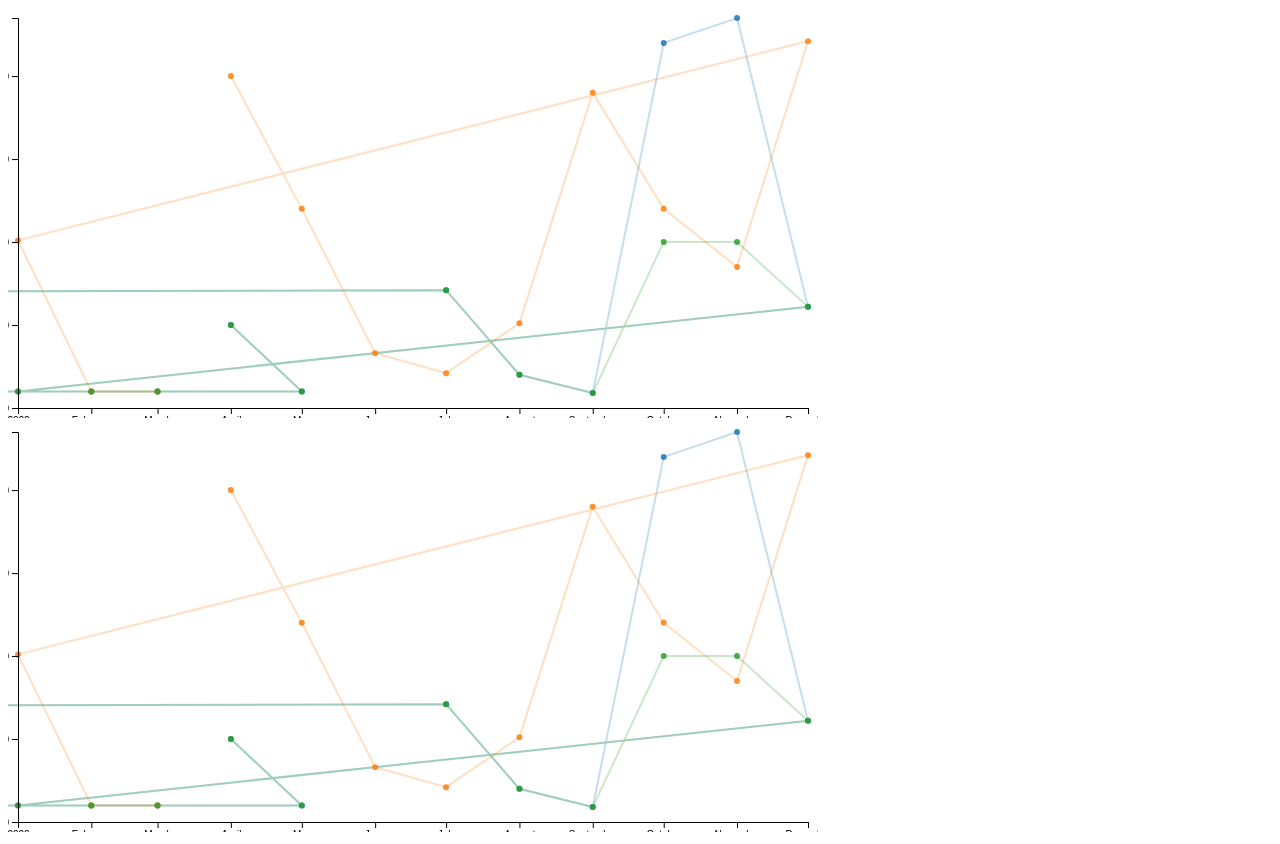
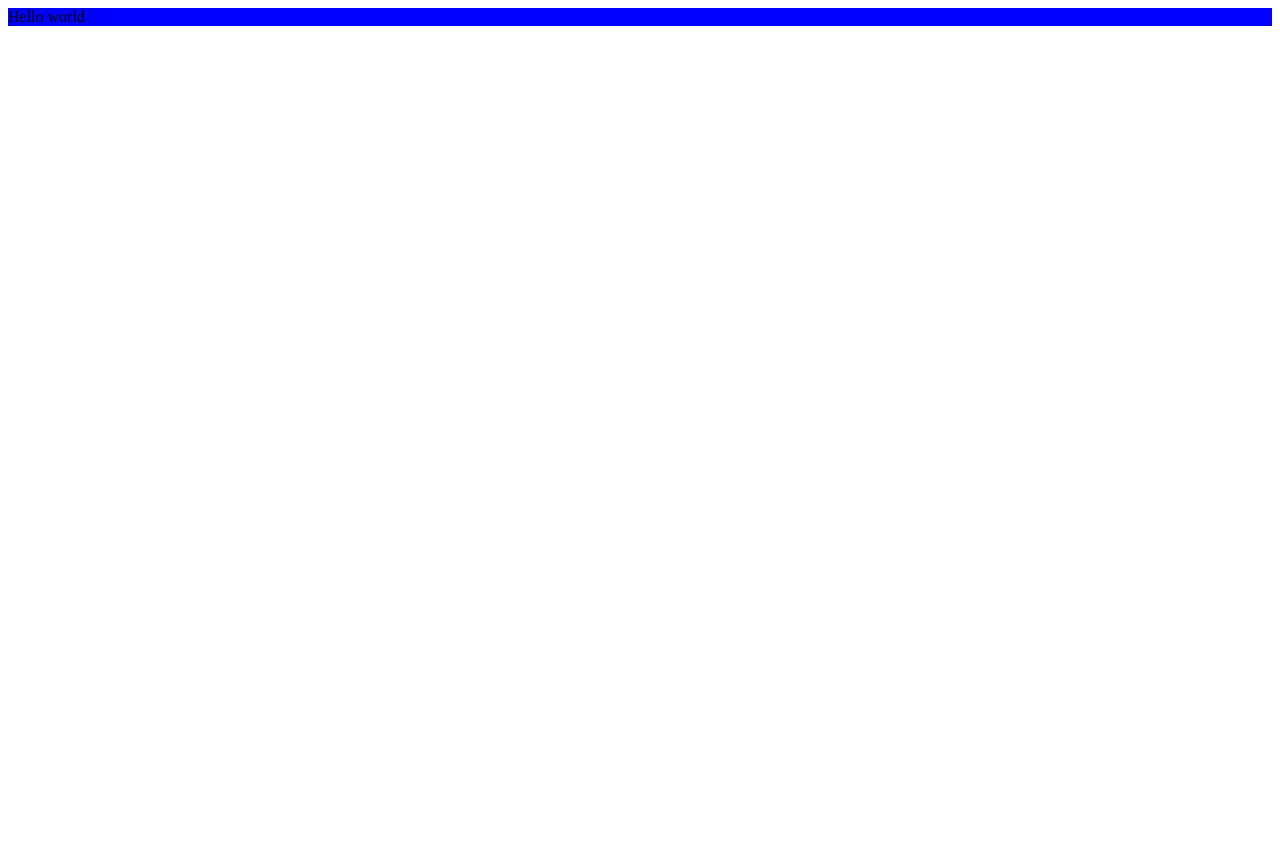
Before and after one commit to Vijay-Lat/allInOne, a React (Create React App) app: page / in a window 1280 px wide. After the commit the page ends 800 px from the top, so only its background shows below. Built offline with nearby package versions, Linux system fonts and the light colour scheme.

Commit message:
lodash and ramda add

```diff
--- a/package.json
+++ b/package.json
@@ -14,6 +14,7 @@
     "axios": "^0.27.2",
     "d3": "^5.6.0",
     "lodash": "^4.17.21",
+    "ramda": "^0.28.0",
     "react": "^18.1.0",
     "react-dom": "^18.1.0",
     "react-multi-language": "^0.4.2",
--- a/src/pages/DoubleDthree.js
+++ b/src/pages/DoubleDthree.js
@@ -244,6 +244,21 @@ const DoubleDthree = () => {
       .attr("transform", "rotate(-90)")
       .attr("fill", "#000");
   };
-  return <div ref={graphRef}></div>;
+  const getClassName = (inval)=>{
+    const classNameSetter = new Map()
+    classNameSetter.set("1","colorVar")
+    classNameSetter.set("1","colorVar")
+    classNameSetter.set("1","colorVar")
+    classNameSetter.set("1","colorVar")
+
+    const classNameGetter = classNameSetter.get(inval)
+    return classNameGetter
+  }
+  // return <div ref={graphRef}></div>;
+  return (
+    <div className={getClassName("1")}>
+      Hello world
+    </div>
+  )
 };
 export default DoubleDthree;
--- a/src/pages/styles.css
+++ b/src/pages/styles.css
@@ -21,3 +21,7 @@
   .title-text {
     font-size: 12px;
   }
+
+.colorVar{
+  background-color: blue;
+}
```
